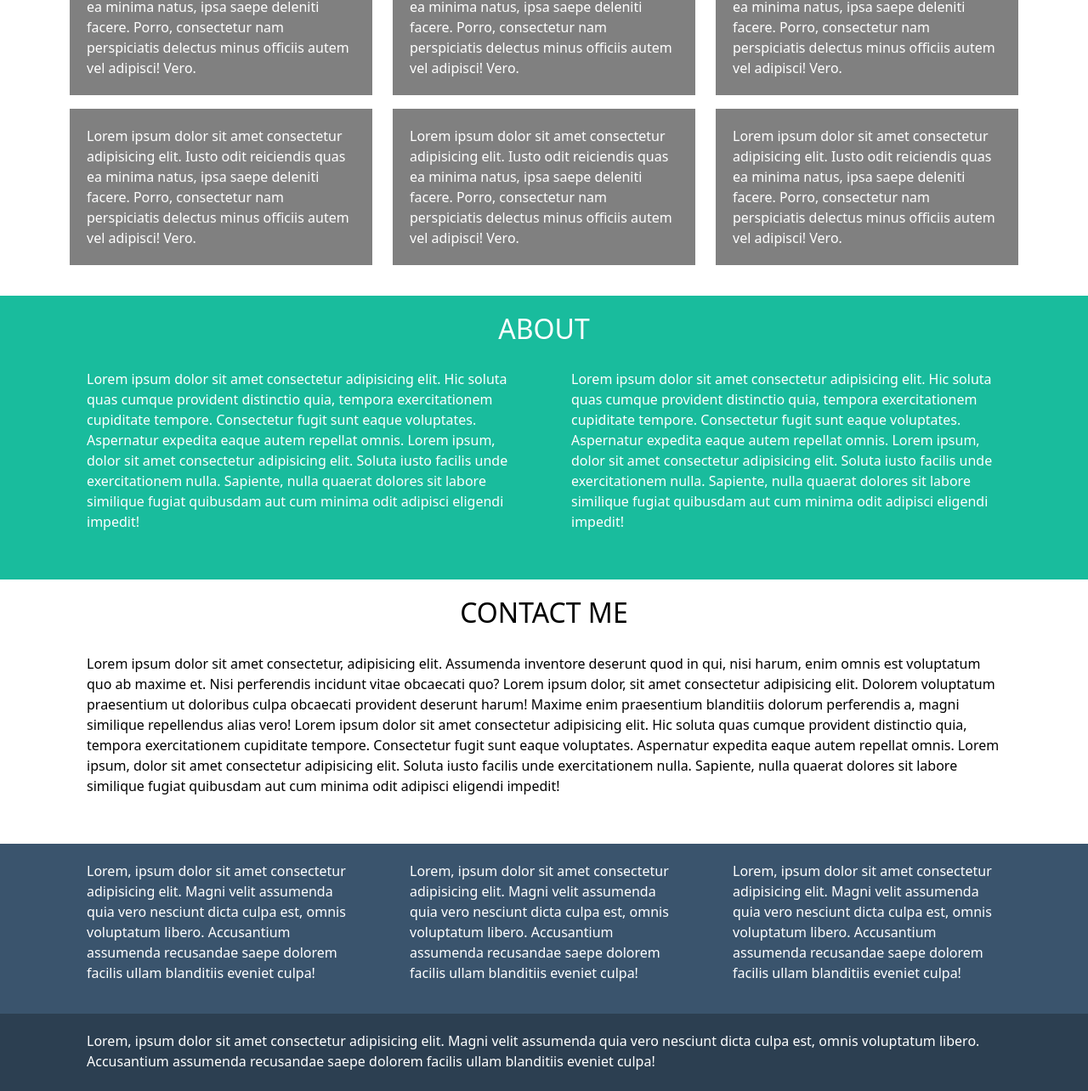
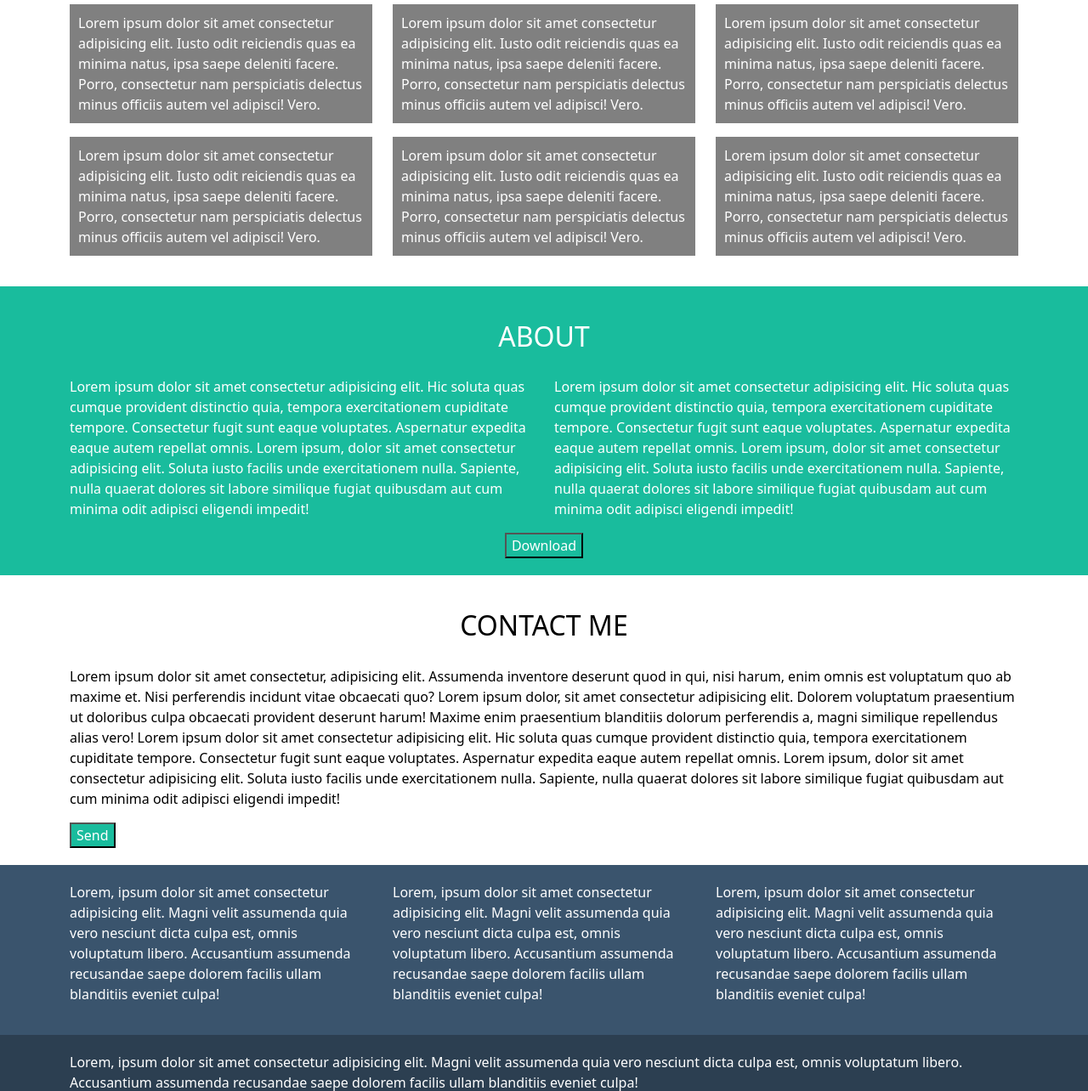
Before and after one commit to touros91/html-css-bootstrap-freelancer, a plain HTML site: page index.html in a window 1280 px wide. Shown: the part 436-1720 px from the top of the page at 85% size. Drawn offline with nearby package versions, Linux system fonts and the light colour scheme.

Commit message:
Refactoring

```diff
--- a/css/style.css
+++ b/css/style.css
@@ -6,10 +6,15 @@ header {
     background-color: #2C3F51;
 }
 
+h2 {
+    padding: 20px;
+}
+
 button {
-    width: 60px;
     height: 30px;
     background-color: #19BC9D;
+    display: inline-block;
+    color: white;
 }
 
 .hero, .about {
@@ -30,12 +35,13 @@ ul li a {
     text-decoration: none;
 }
 
-p, .portfolio, .about, .contact {
+.portfolio, .about, .contact, .footer-top, .footer-bottom{
     padding: 20px;
 }
 
 .portfolio p {
     background-color: grey;
+    padding: 10px;
 }
 
 .portfolio h2, .contact {
--- a/index.html
+++ b/index.html
@@ -38,8 +38,9 @@
         <section class="hero">
             <div class="container">
                 <div class="row">
-                    <div class="col col-sm col-lg">
-                        <h1 class="text-center">START BOOTSTRAP</h1>
+                    <div class="col col-sm col-lg text-center">
+                        <h1>START BOOTSTRAP</h1>
+                        <h4>GRAPHIC ARTIST - WEB DESIGNER - ILLUSTRATOR</h4>
                     </div>
                 </div>
             </div>
@@ -93,6 +94,10 @@
                     <div class="col-12 col-sm-6 col-lg-6">
                         <p> Lorem ipsum dolor sit amet consectetur adipisicing elit. Hic soluta quas cumque provident distinctio quia, tempora exercitationem cupiditate tempore. Consectetur fugit sunt eaque voluptates. Aspernatur expedita eaque autem repellat omnis. Lorem ipsum, dolor sit amet consectetur adipisicing elit. Soluta iusto facilis unde exercitationem nulla. Sapiente, nulla quaerat dolores sit labore similique fugiat quibusdam aut cum minima odit adipisci eligendi impedit!</p>
                      </div>
+
+                     <div class="col-12 col-sm-12 col-lg-12 text-center">
+                        <button>Download</button>
+                     </div>
                 </div>
             </div>
         </section>
@@ -106,6 +111,9 @@
                     <div class="col-12 col-sm-12 col-lg-12">
                         <p> Lorem ipsum dolor sit amet consectetur, adipisicing elit. Assumenda inventore deserunt quod in qui, nisi harum, enim omnis est voluptatum quo ab maxime et. Nisi perferendis incidunt vitae obcaecati quo? Lorem ipsum dolor, sit amet consectetur adipisicing elit. Dolorem voluptatum praesentium ut doloribus culpa obcaecati provident deserunt harum! Maxime enim praesentium blanditiis dolorum perferendis a, magni similique repellendus alias vero! Lorem ipsum dolor sit amet consectetur adipisicing elit. Hic soluta quas cumque provident distinctio quia, tempora exercitationem cupiditate tempore. Consectetur fugit sunt eaque voluptates. Aspernatur expedita eaque autem repellat omnis. Lorem ipsum, dolor sit amet consectetur adipisicing elit. Soluta iusto facilis unde exercitationem nulla. Sapiente, nulla quaerat dolores sit labore similique fugiat quibusdam aut cum minima odit adipisci eligendi impedit!</p>
                     </div>
+                    <div class="col-12 col-sm-12 col-lg-12">
+                        <button>Send</button>
+                     </div>
                 </div>
             </div>
         </section>
```
